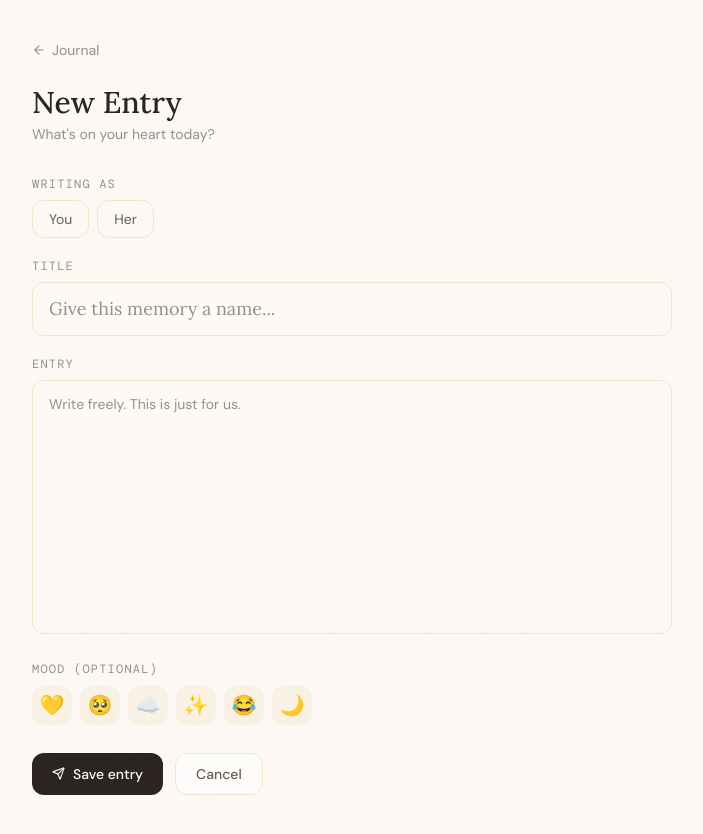
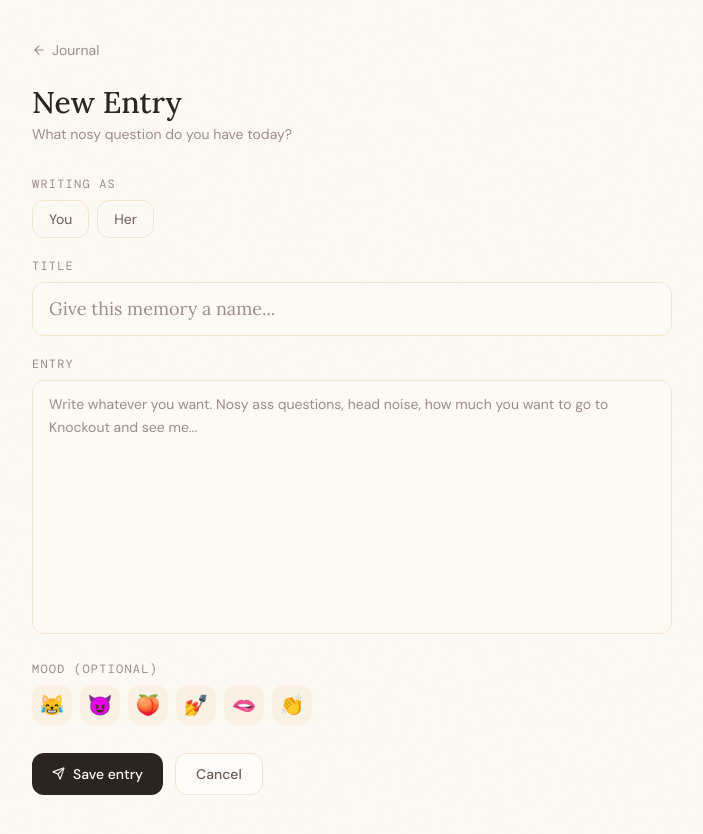
Before and after one commit to Yucgong/huzz-rotation-roster, a Next.js app: page /journal/new in a window 1280 px wide. Shown: the whole page, without its empty margins (288-991 px from the left). Built offline with nearby package versions, Linux system fonts and the light colour scheme; no server answers; a web font is replaced by a local one.

Commit message:
Added caching logic to update entry, changed entry placeholders, emojis

```diff
--- a/app/journal/new/page.tsx
+++ b/app/journal/new/page.tsx
@@ -6,7 +6,7 @@ import Link from 'next/link'
 import { supabase } from '@/lib/supabase'
 import { ArrowLeft, Send } from 'lucide-react'
 
-const MOODS = ['💛', '🥺', '☁️', '✨', '😂', '🌙']
+const MOODS = ['😹', '😈', '🍑', '💅', '🫦', '👏']
 
 export default function NewEntryPage() {
   const router = useRouter()
@@ -39,7 +39,7 @@ export default function NewEntryPage() {
           <ArrowLeft size={14} /> Journal
         </Link>
         <h1 className="font-serif text-3xl font-medium text-ink mb-1">New Entry</h1>
-        <p className="text-ink-muted text-sm mb-8">What's on your heart today?</p>
+        <p className="text-ink-muted text-sm mb-8">What nosy question do you have today?</p>
       </div>
 
       <div className="space-y-5 animate-fade-up delay-200">
@@ -66,7 +66,7 @@ export default function NewEntryPage() {
         <div>
           <p className="section-label mb-2">Entry</p>
           <textarea className="input-field resize-none font-sans leading-relaxed"
-            placeholder="Write freely. This is just for us." rows={10}
+            placeholder="Write whatever you want. Nosy ass questions, head noise, how much you want to go to Knockout and see me..." rows={10}
             value={content} onChange={(e) => setContent(e.target.value)} />
         </div>
 
--- a/app/journal/page.tsx
+++ b/app/journal/page.tsx
@@ -3,6 +3,8 @@ import { supabase } from '@/lib/supabase'
 import type { JournalEntry } from '@/lib/supabase'
 import JournalEntryCard from  '@/components/JournalEntryCard'
 import { ArrowLeft, PenLine } from 'lucide-react'
+
+export const revalidate = 0
 
 async function getAllEntries(): Promise<JournalEntry[]> {
   const { data, error } = await supabase
--- a/app/page.tsx
+++ b/app/page.tsx
@@ -6,6 +6,8 @@ import { supabase } from '@/lib/supabase'
 import type { JournalEntry } from '@/lib/supabase'
 import JournalEntryCard from '@/components/JournalEntryCard'
 import { BookOpen, PenLine } from 'lucide-react'
+
+export const revalidate = 0
 
 async function getRecentEntries(): Promise<JournalEntry[]> {
   const { data, error } = await supabase
```
